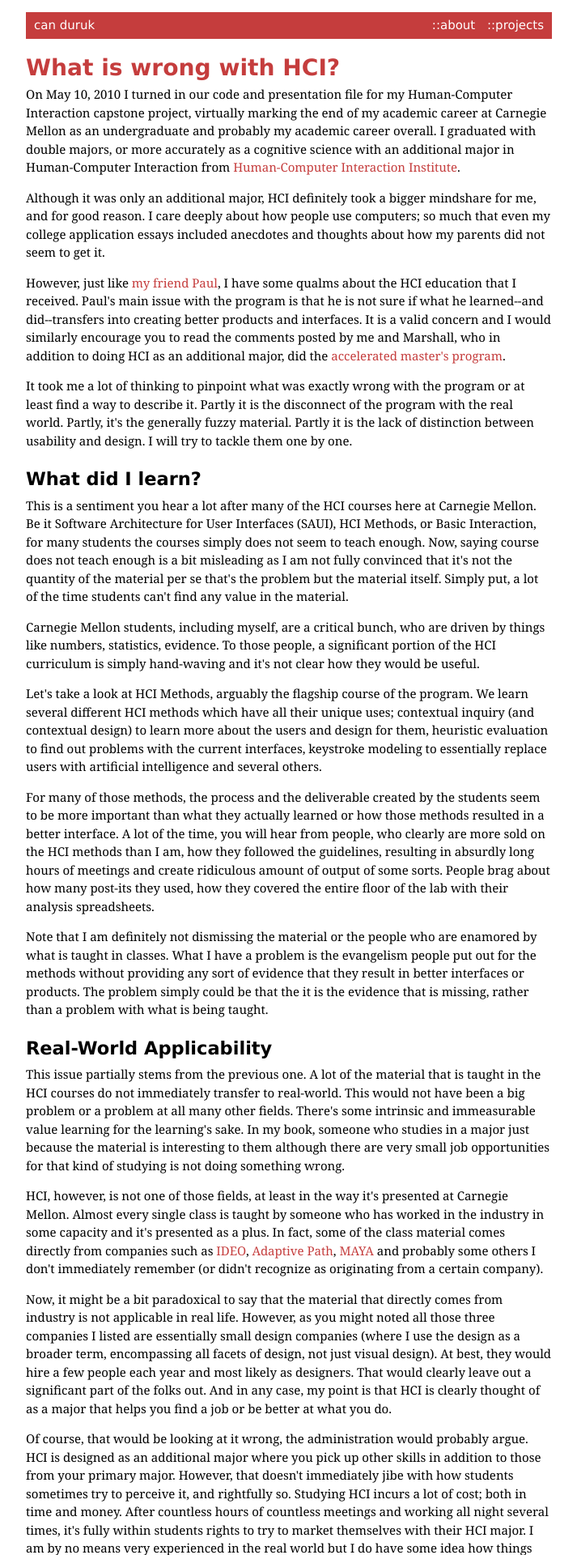
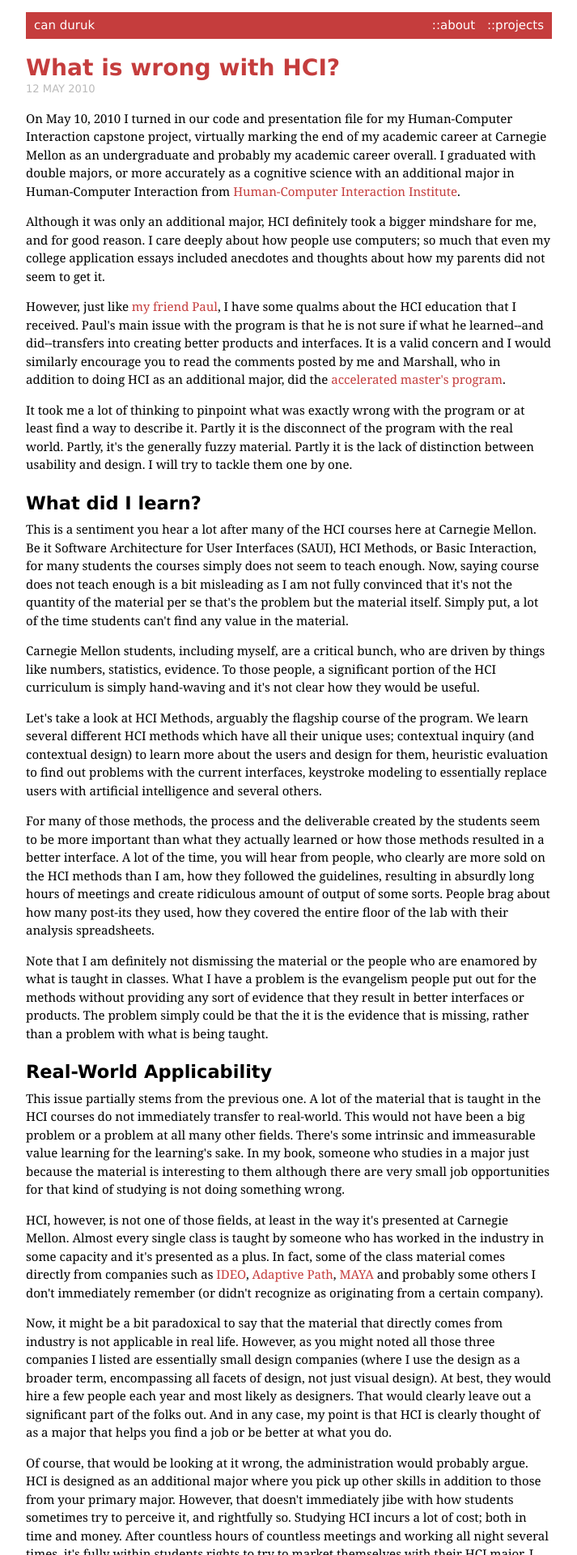
Before and after one commit to cduruk/old.cduruk.github.com, a Jekyll site: the page built from index.html, in a window 1280 px wide. Shown: the top 1920 px of the page at 81% size, without its empty margins (283-996 px from the left). Built offline with Jekyll 4.4.1, drawn with Linux system fonts in a browser that asks for light colours; Markdown is read by kramdown in place of the engine named in the settings.

Commit message:
Add timestamp under the title

```diff
--- a/_includes/inline_post.html
+++ b/_includes/inline_post.html
@@ -2,10 +2,10 @@
   <h2>
     <a href="{{ post.url }}">{{ post.title }}</a>
   </h2>
+  <p class="date">{{ post.date | date_to_string }}</p>
   <div class="content">
     {{ post.content }}
   </div>
   <div class="after">
-    <span class="date">{{ post.date | date_to_string }}<span>
   </div>
 </div>
--- a/static/css/screen.css
+++ b/static/css/screen.css
@@ -1,23 +1,21 @@
-/* BEGIN */
-/* General Styleguide */
-
+/* BEGIN -- General Styleguide */
 body {
   font-family : "lucida grande", tahoma, verdana, arial, sans-serif;
   font-size   : 15px;
   line-height : 1.5em;
 }
 
-a, a:active{
+a{
   color : #c53d3d;
   text-decoration : none;
 }
 
-a:hover, a:visited {
+a:hover {
   text-decoration : underline;
 }
 
 blockquote {
-  border-left  : 2px solid #ccc;
+  border-left  : 2px solid #bbb;
   margin-left  : 30px;
   padding-left : 10px;
 }
@@ -28,13 +26,6 @@ h2, h3 {
   margin-bottom : 10px;
 }
 
-p, blockquote {
-  font-family   : georgia, serif;
-  font-size     : 1em;
-  line-height   : 1.5em;
-  margin-bottom : 15px;
-}
-
 h2  {
   font-size : 1.875em;
 }
@@ -43,8 +34,14 @@ h3 {
   font-size : 1.5em;
 }
 
-/* General Styleguide */
-/* END */
+p, blockquote {
+  font-family   : georgia, serif;
+  font-size     : 1em;
+  line-height   : 1.5em;
+  margin-bottom : 15px;
+}
+
+/* END -- General Styleguide */
 
 div#header {
   background-color : #c53d3d;
@@ -77,3 +74,11 @@ ul#navigation li:before {
 ul#navigation li a{
   color : #fff;
 }
+
+p.date {
+  color          : #bbb;
+  font-family    : "lucida grande", tahoma, verdana, arial, sans-serif;;
+  font-size      : 0.875em;
+  text-transform : uppercase;
+  margin-top     : -5px;
+}
```
Also changed, not shown: _layouts/post.html (added).
